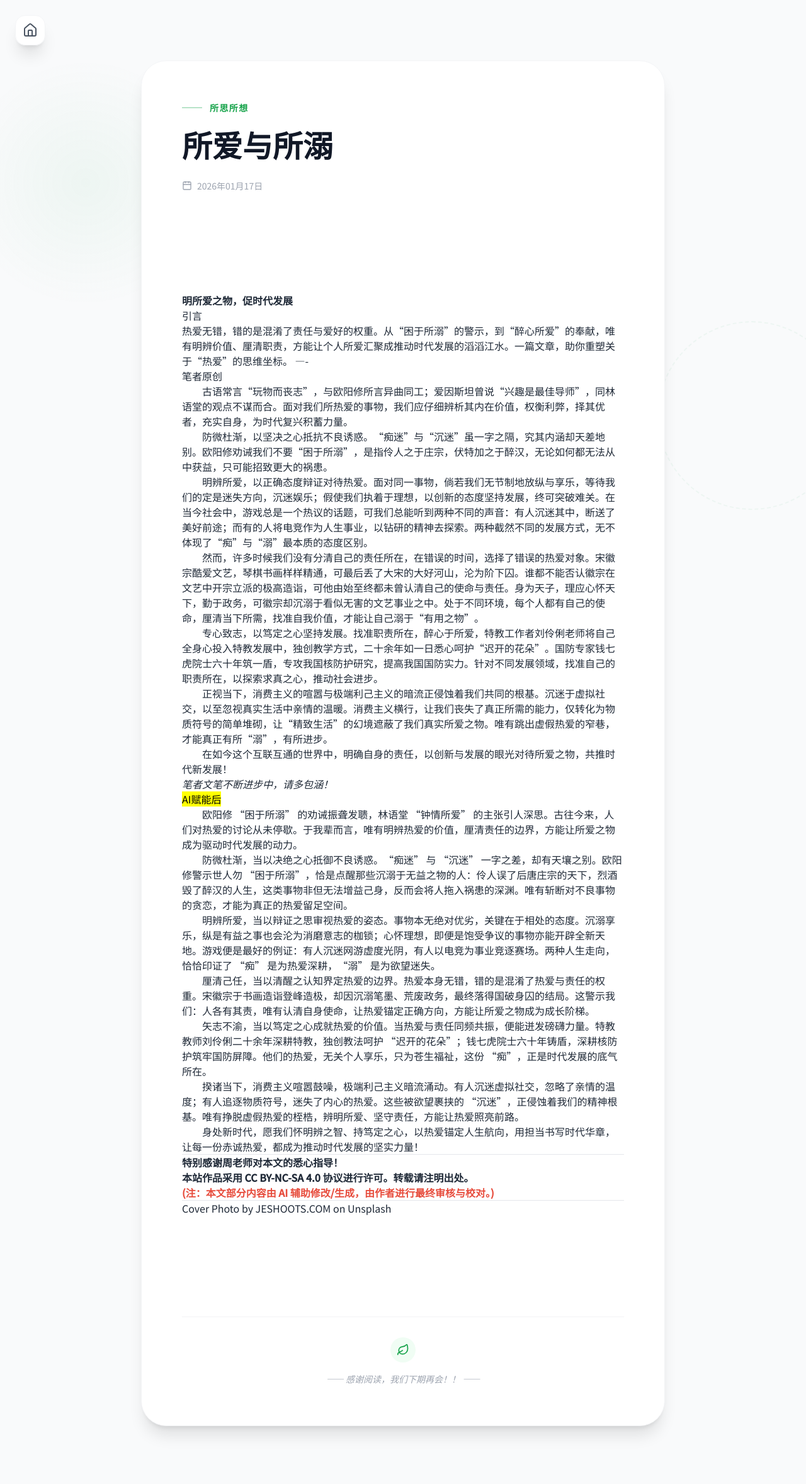
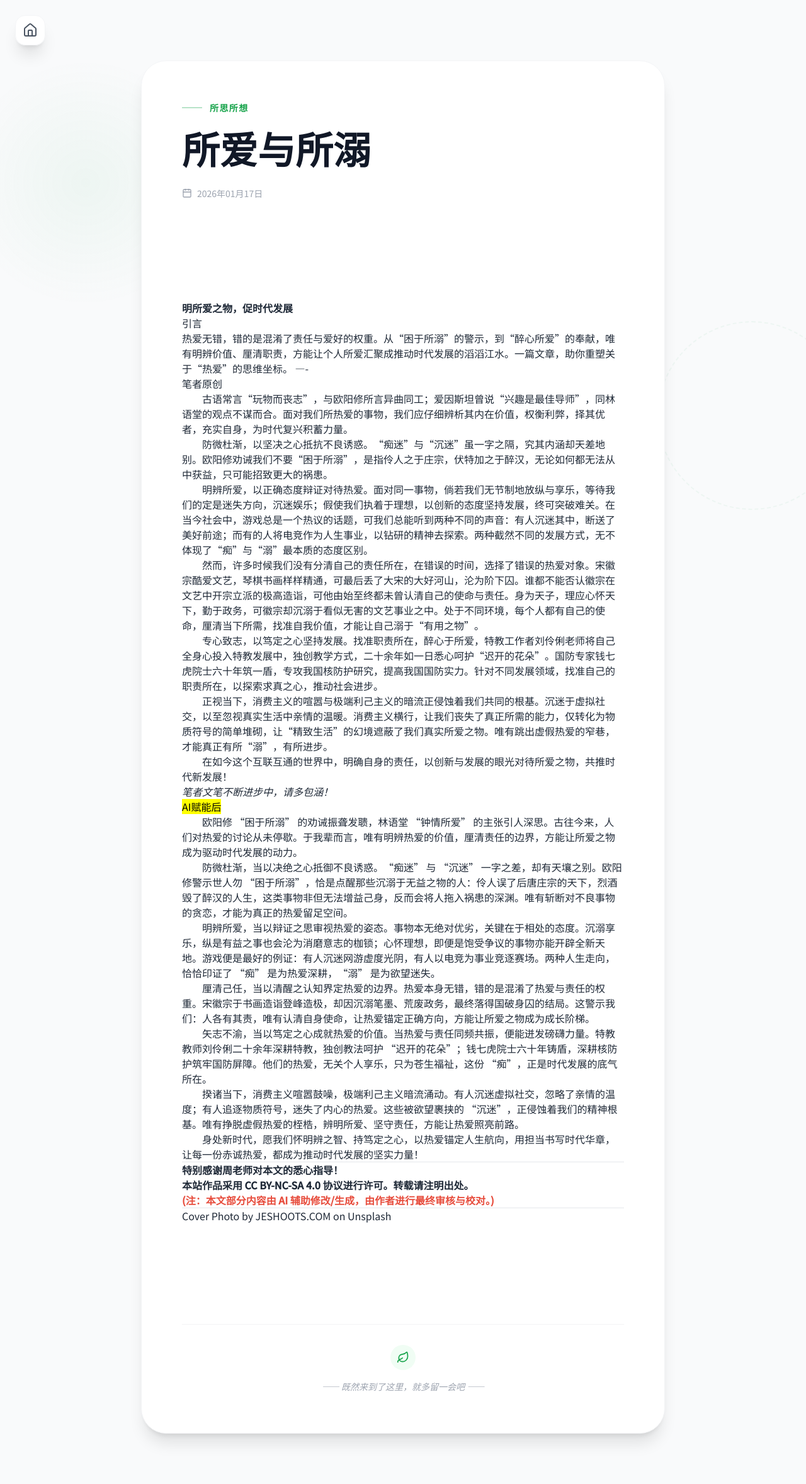
Before and after one commit to whydoIneedaname-cyber/whydoIneedaname-cyber.github.io, a Jekyll site: the page built from _posts/2026-01-17-所爱与所溺.md, in a window 1280 px wide. Shown: the whole page at 63% size. Built offline with Jekyll 4.4.1, drawn with Linux system fonts in a browser that asks for light colours; nearby versions of some CDN libraries.

Commit message:
Update post.html

```diff
--- a/_layouts/post.html
+++ b/_layouts/post.html
@@ -13,53 +13,79 @@
             darkMode: 'class',
             theme: {
                 extend: {
-                    // 深度定制排版插件
                     typography: ({ theme }) => ({
                         DEFAULT: {
                             css: {
+                                // 基础间距与颜色
                                 '--tw-prose-headings': theme('colors.gray[900]'),
                                 '--tw-prose-invert-headings': theme('colors.white'),
+
+                                // 1级标题 (文章内的大节)
                                 h1: {
-                                    fontSize: '2.25rem',
-                                    marginTop: '2rem',
-                                    marginBottom: '1rem',
+                                    fontSize: '2.5rem',
                                     fontWeight: '800',
-                                    lineHeight: '1.2',
+                                    marginTop: '3rem',
+                                    marginBottom: '1.5rem',
+                                    color: theme('colors.green[700]'),
+                                    fontFamily: '"Noto Serif SC", serif',
                                 },
+                                // 2级标题 (主要的章节)
                                 h2: {
-                                    fontSize: '1.875rem',
+                                    fontSize: '2rem',
+                                    fontWeight: '700',
                                     marginTop: '2.5rem',
-                                    marginBottom: '1rem',
-                                    fontWeight: '700',
-                                    borderBottom: '1px solid #e5e7eb',
+                                    marginBottom: '1.25rem',
                                     paddingBottom: '0.5rem',
+                                    borderBottom: '2px solid rgba(22, 163, 74, 0.2)', // 淡淡的绿色底线
+                                    fontFamily: '"Noto Serif SC", serif',
                                 },
+                                // 3级标题 (小节)
                                 h3: {
                                     fontSize: '1.5rem',
-                                    marginTop: '2rem',
+                                    fontWeight: '700',
+                                    marginTop: '1.75rem',
                                     marginBottom: '0.75rem',
-                                    fontWeight: '600',
-                                },
-                                'h2, h3, h4': {
+                                    display: 'flex',
+                                    alignItems: 'center',
                                     fontFamily: '"Noto Serif SC", serif',
                                 },
-                            },
-                        },
-                    }),
+                                // 给 H3 自动加上一个小圆点装饰
+                                'h3::before': {
+                                    content: '""',
+                                    display: 'inline-block',
+                                    width: '8px',
+                                    height: '8px',
+                                    backgroundColor: theme('colors.green[500]'),
+                                    borderRadius: '50%',
+                                    marginRight: '0.75rem',
+                                },
+                                // 正文样式
+                                p: {
+                                    fontSize: '1.125rem',
+                                    lineHeight: '1.8',
+                                    marginBottom: '1.5rem',
+                                },
+                                li: {
+                                    fontSize: '1.125rem',
+                                    marginTop: '0.5rem',
+                                    marginBottom: '0.5rem',
+                                }
+                            }
+                        }
+                    })
                 }
             }
         }
     </script>
 
     <style>
-        @import url('https://fonts.googleapis.com/css2?family=Noto+Serif+SC:wght@700;800&family=Noto+Sans+SC:wght@400;500&display=swap');
+        @import url('https://fonts.googleapis.com/css2?family=Noto+Serif+SC:wght@700;900&family=Noto+Sans+SC:wght@400;500&display=swap');
 
         body { font-family: 'Noto Sans SC', sans-serif; transition: background-color 0.3s ease; }
+        .dark .prose h2 { border-color: rgba(34, 197, 94, 0.2); }
+        .dark .prose h1 { color: #4ade80; }
 
-        /* 强制覆盖：确保标题在暗黑模式下也清晰 */
-        .dark .prose h2 { border-color: #374151; }
-
-        /* 背景装饰保持不变 */
+        /* 背景装饰 */
         body::before {
             content: ""; position: fixed; top: 10%; left: -5%; width: 400px; height: 400px;
             background: radial-gradient(circle, rgba(22, 163, 74, 0.05) 0%, transparent 70%);
@@ -70,8 +96,6 @@
             border: 2px dashed rgba(22, 163, 74, 0.05); border-radius: 50%;
             z-index: -1; pointer-events: none;
         }
-        .dark body::before { background: radial-gradient(circle, rgba(34, 197, 94, 0.1) 0%, transparent 70%); }
-        .dark body::after { border-color: rgba(34, 197, 94, 0.1); }
     </style>
 </head>
 <body class="bg-gray-50 dark:bg-gray-900 text-gray-800 dark:text-gray-100 antialiased">
@@ -94,17 +118,15 @@
                     <span class="w-8 h-[2px] bg-current opacity-30"></span>
                     {{ page.category | default: "博文" }}
                 </div>
-                <h1 class="text-4xl md:text-5xl font-bold text-gray-900 dark:text-white mb-8 leading-[1.2] font-[Noto Serif SC]">{{ page.title }}</h1>
+                <!-- 文章大标题采用 900 极粗权重 -->
+                <h1 class="text-4xl md:text-5xl lg:text-6xl font-black text-gray-900 dark:text-white mb-8 leading-[1.1] font-[Noto Serif SC]">{{ page.title }}</h1>
                 <div class="flex items-center gap-6 text-gray-400 text-sm mb-8">
                     <div class="flex items-center"><i data-lucide="calendar" class="w-4 h-4 mr-2"></i>{{ page.date | date: "%Y年%m月%d日" }}</div>
                 </div>
             </header>
 
-            <!-- 正文区域：通过定制类确保标题明显 -->
+            <!-- 正文区域 -->
             <div class="p-8 md:p-16 pt-6 prose prose-lg dark:prose-invert max-w-none
-                        prose-h1:text-gray-900 dark:prose-h1:text-white
-                        prose-h2:text-gray-900 dark:prose-h2:text-white
-                        prose-h3:text-gray-800 dark:prose-h3:text-gray-200
                         prose-p:text-gray-600 dark:prose-p:text-gray-300">
                 {{ content }}
             </div>
@@ -114,7 +136,7 @@
                     <div class="w-10 h-10 rounded-full bg-green-50 dark:bg-green-900/30 flex items-center justify-center text-green-600">
                         <i data-lucide="leaf" class="w-5 h-5"></i>
                     </div>
-                    <p class="text-gray-400 text-sm italic">—— 感谢阅读，我们下期再会！！ ——</p>
+                    <p class="text-gray-400 text-sm italic">—— 既然来到了这里，就多留一会吧 ——</p>
                 </div>
             </footer>
         </article>
```
